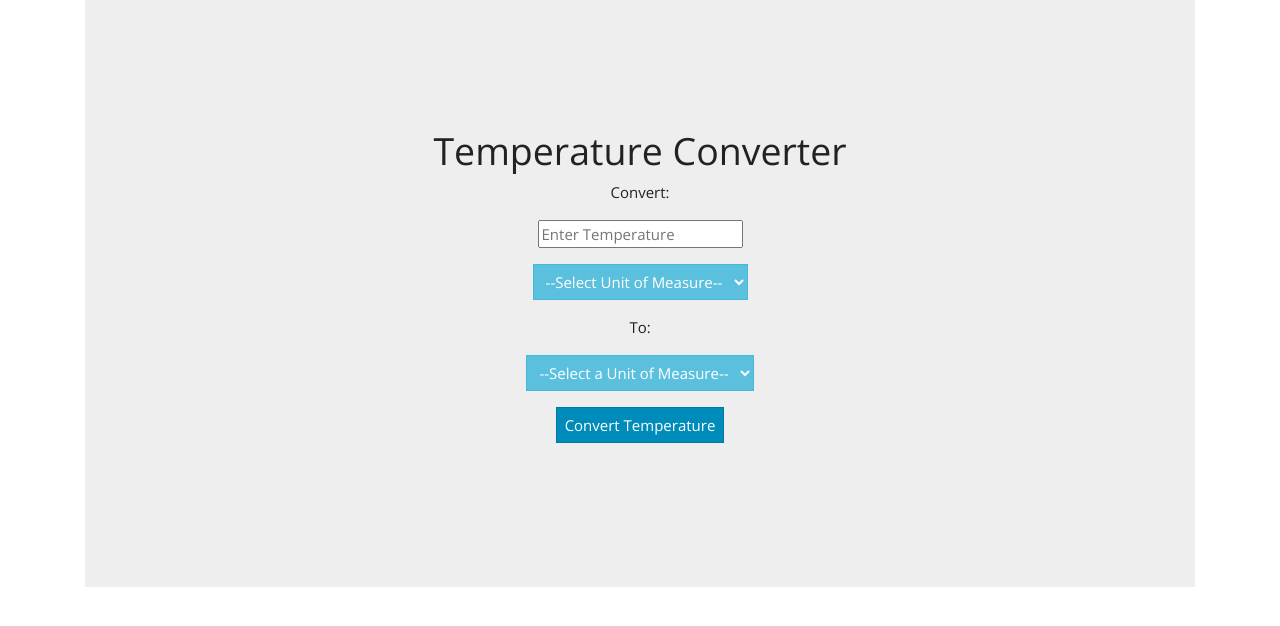
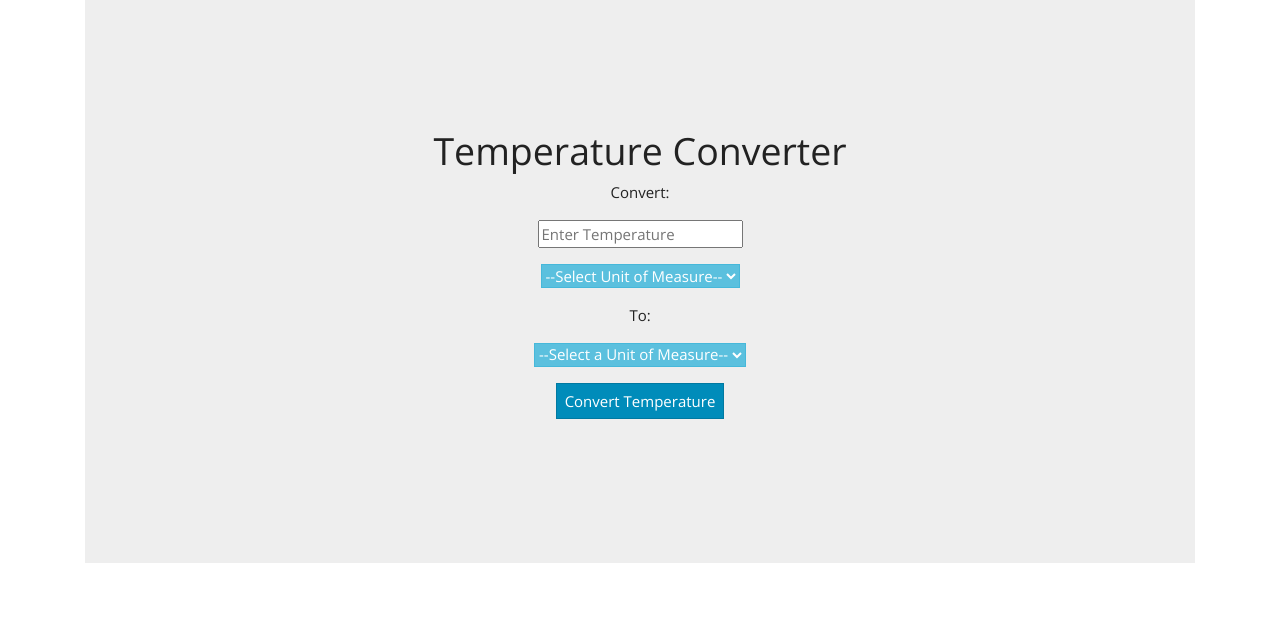
Before and after one commit to travisofwilliam/tempconverter, a Next.js app: page / in a window 1280 px wide. Shown: the top 626 px of the page. Built offline with nearby package versions, Linux system fonts and the light colour scheme.

Commit message:
dropdown class

```diff
--- a/pages/index.js
+++ b/pages/index.js
@@ -87,7 +87,7 @@ const Index = () => {
             placeholder='Enter Temperature'
           />
           <br />
-          <select className={`mb-3 btn ${unitBtn}`} value={unit} onChange={handleUnitChange}>
+          <select className={`mb-3 dropdown ${unitBtn}`} value={unit} onChange={handleUnitChange}>
             <option value="">--Select Unit of Measure--</option>
             <option value="farenheit">Farenheit</option>
             <option value="celsius">Celsius</option>
@@ -95,7 +95,7 @@ const Index = () => {
           </select>
           <br />
           <p>To: </p>
-          <select className={`mb-3 btn ${conversionBtn}`} value={conversionUnit} onChange={handleConversionUnitChange}>
+          <select className={`mb-3 dropdown ${conversionBtn}`} value={conversionUnit} onChange={handleConversionUnitChange}>
             <option value="">--Select a Unit of Measure--</option>
             <option value="farenheit">Farenheit</option>
             <option value="celsius">Celsius</option>
```
